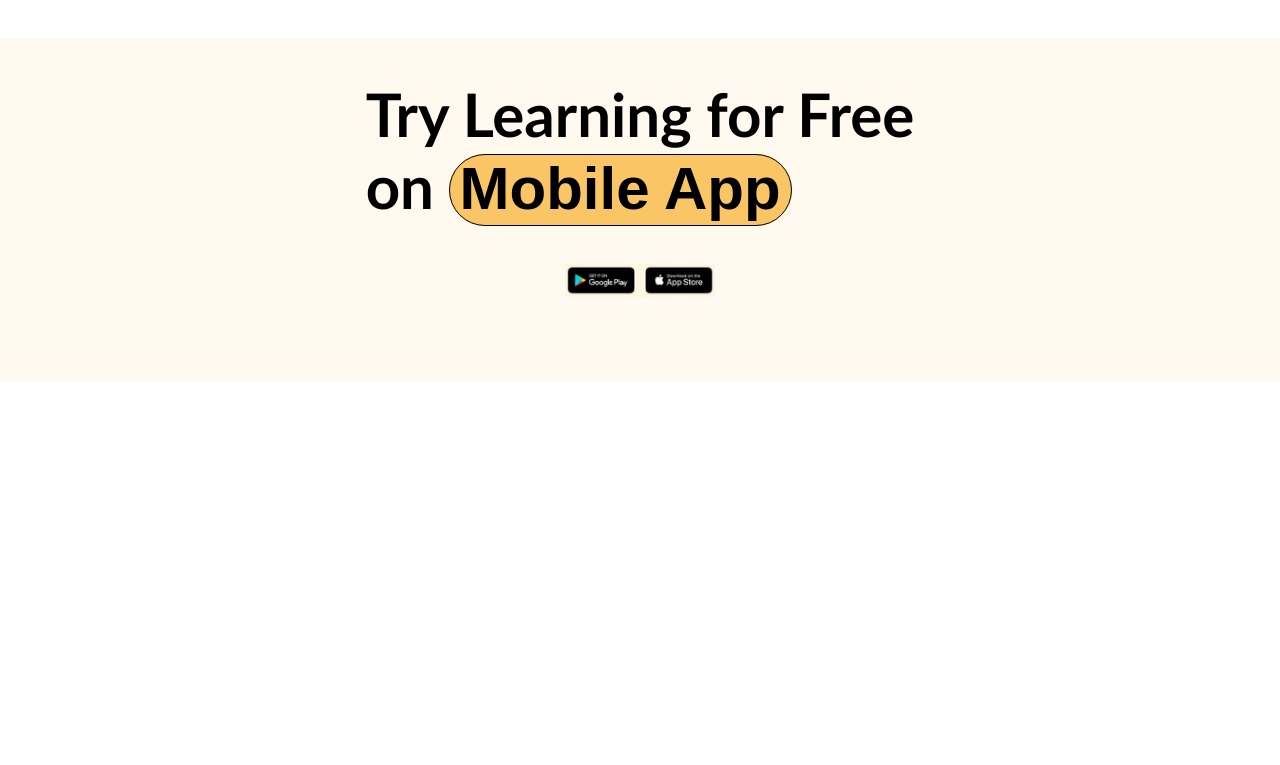
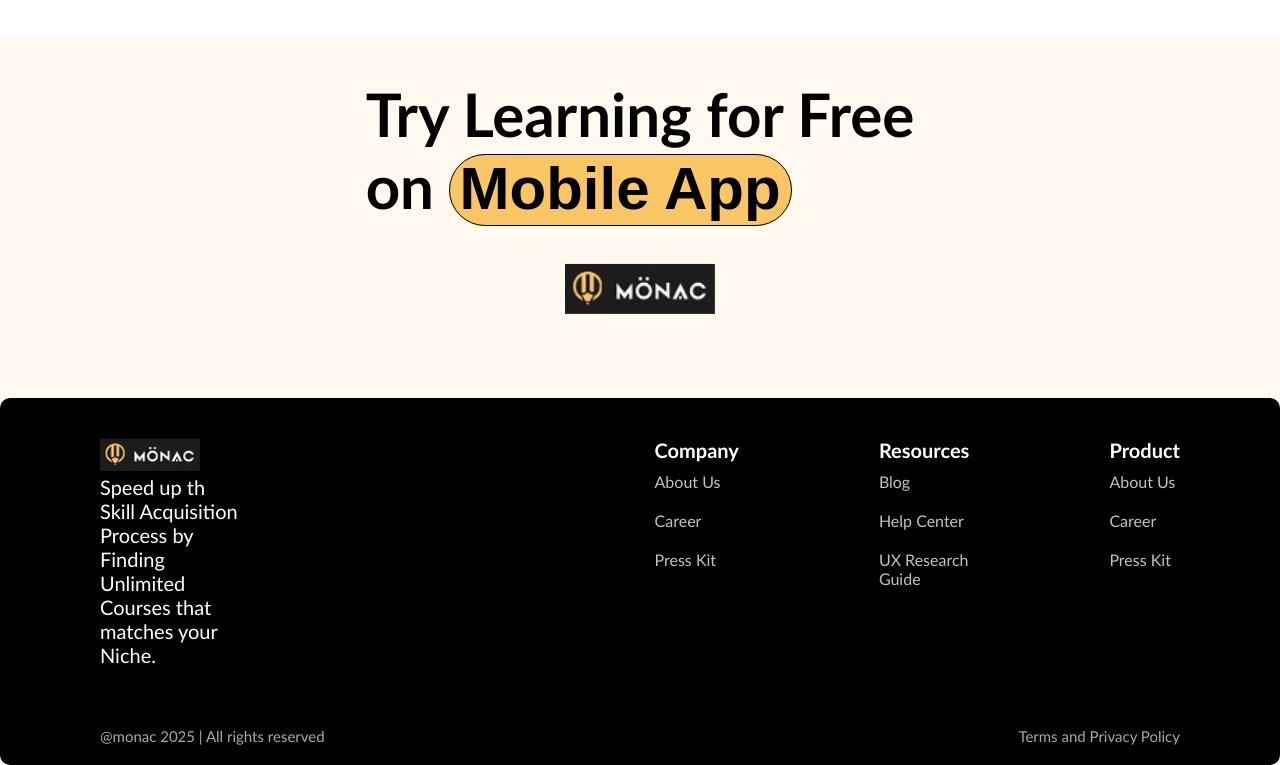
Before and after one commit to llaineanne10/Midterm2, a plain HTML site: page course.html in a window 1280 px wide. Shown: the part 1164-1929 px from the top of the page. Before the commit the page ends 1545 px from the top, so only its background shows below. Drawn offline with Linux system fonts and the light colour scheme; a web font is replaced by a local one.

Commit message:
second commit

```diff
--- a/course.html
+++ b/course.html
@@ -65,6 +65,58 @@ your Niche.</p>
   <section class="Learning_Free display_f">
     <h2>Try Learning for Free <br> on <span class="special_colorbg font_pattaya">Mobile App</span></h2>
     <div class="Apps">
-      <a href="#"><img src="./images/Google play & app store.png" alt="Google Play & App Store icon"></a>
+      <a href="#"><img src="./images/lastlogo.png" alt="Google Play & App Store icon"></a>
     </div>
   </section>
+
+  <!-- footer -->
+        <footer class="our_footer display_f">
+            <div class="features_log display_f">
+                <div class="Logo">
+                    <figure>
+                        <img src="./images/lastlogo.png" alt="Logo Img">
+                    </figure>
+                    <p>Speed up th Skill Acquisition Process by Finding Unlimited Courses that matches
+your Niche.
+                    </p>
+                </div>
+
+                <div class="OurFeatures display_f">
+                    <div>
+                        <h4>Company</h4>
+                        <ul type="none">
+                            <li><a href="#">About Us</a></li>
+                            <li><a href="#">Career</a></li>
+                            <li><a href="#">Press Kit</a></li>
+                        </ul>
+                    </div>
+
+                    <div>
+                        <h4>Resources</h4>
+                        <ul type="none">
+                            <li><a href="#">Blog</a></li>
+                            <li><a href="#">Help Center</a></li>
+                            <li><a href="#">UX Research Guide  </a></li>
+                        </ul>
+                    </div>
+
+                    <div>
+                        <h4>Product</h4>
+                        <ul type="none">
+                            <li><a href="#">About Us</a></li>
+                            <li><a href="#">Career</a></li>
+                            <li><a href="#">Press Kit</a></li>
+                        </ul>
+                    </div>
+                </div>
+            </div>
+
+            <div class="spans">
+                <span>@monac 2025 | All rights reserved</span>
+                <span>Terms and Privacy Policy</span>
+            </div>
+        </footer>
+    </main>
+</body>
+
+</html>
```
